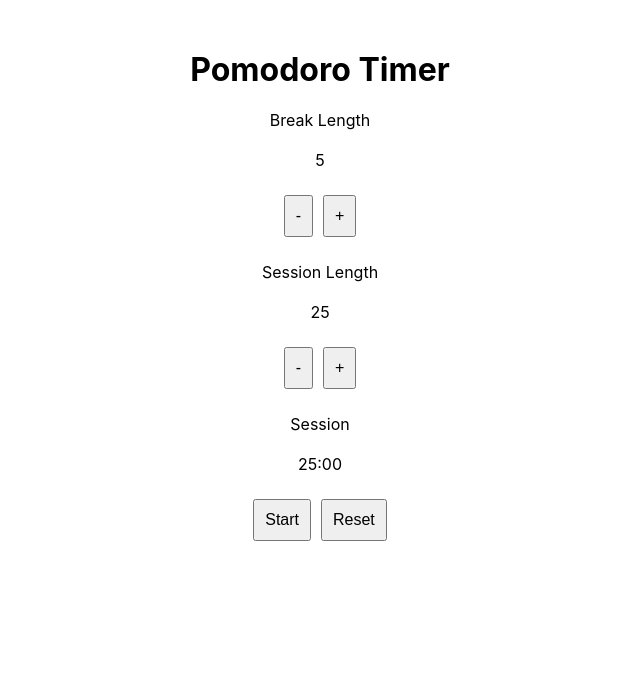
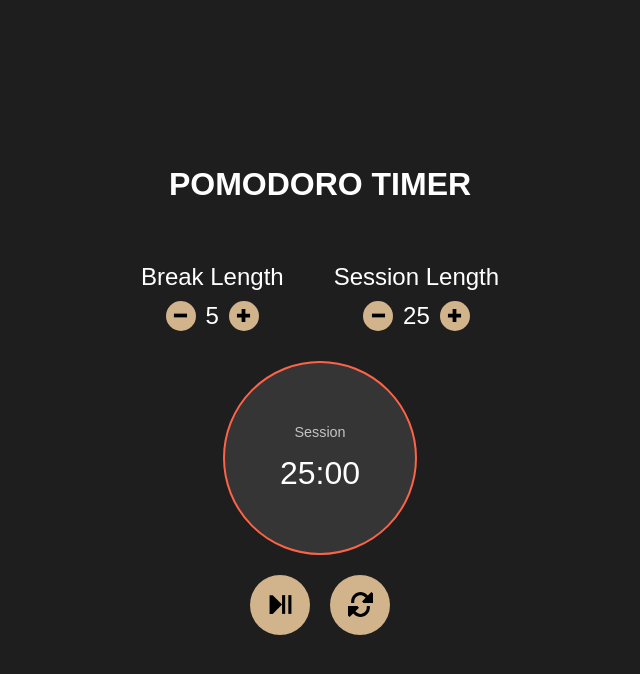
Before and after one commit to Adrien-25/clock_pomodoro, a React (Create React App) app: page / in a window 1280 px wide. Shown: the top 674 px of the page, without its empty margins (320-960 px from the left). Built offline with nearby package versions, Linux system fonts and the light colour scheme.

Commit message:
add style + add content

```diff
--- a/src/App.css
+++ b/src/App.css
@@ -1,18 +1,131 @@
+* {
+  margin: 0;
+  padding: 0;
+}
+body {
+  background-color: #1e1e1e;
+  color: #ffffff;
+  font-family: Arial, sans-serif;
+  display: flex;
+  align-items: center;
+  justify-content: center;
+  height: 100vh;
+  margin: 0;
+}
+
 .container {
   text-align: center;
-  margin-top: 50px;
+  display: flex;
+  flex-direction: column;
+  justify-content: center;
+  align-items: center;
+}
+
+h1 {
+  margin-bottom: 40px;
+  font-size: 2em;
+  text-transform: uppercase;
+
+}
+
+.timer-controls {
+  display: flex;
+  justify-content: space-around;
+  margin: 20px 0;
+  gap: 50px;
+  font-size: 1.5em;
+}
+.container-setting{
+  display: flex;
+    justify-content: center;
+    align-items: center;
+    padding: 10px 0;
+}
+#break-decrement,
+#break-increment,
+#session-decrement,
+#session-increment {
+  background-color: #d2b48c; /* Beige color */
+  color: #333;
+  border: none;
+  border-radius: 50%;
+  width: 30px;
+  height: 30px;
+  font-size: 1.5em;
+  margin: 0 10px;
+  cursor: pointer;
+  display: inline-flex;
+  align-items: center;
+  justify-content: center;
+}
+/* #break-label,  */
+.timer-controls svg {
+  width: 15px;
+  height: 15px;
+}
+
+.circle {
+  background-color: rgba(255, 255, 255, 0.1);
+  border-radius: 50%;
+  padding: 20px;
+  width: 150px;
+  height: 150px;
+  display: flex;
+  flex-direction: column;
+  align-items: center;
+  justify-content: center;
+  position: relative;
+}
+
+#break-circle {
+  border: 2px solid #ff6347; /* Tomato color */
+}
+
+#session-circle {
+  border: 2px solid #32cd32; /* Lime green color */
 }
 
 button {
-  margin: 5px;
-  padding: 10px;
-  font-size: 16px;
+  background: none;
+  border: none;
+  color: #ffffff;
+  font-size: 1.2em;
+  cursor: pointer;
 }
 
-h1 {
+.control-buttons {
+  margin-top: 20px;
+}
+
+.round-button {
+  background-color: #d2b48c; /* Beige color */
+  color: #333;
+  border: none;
+  border-radius: 50%;
+  width: 60px;
+  height: 60px;
+  font-size: 1.5em;
+  margin: 0 10px;
+  cursor: pointer;
+  display: inline-flex;
+  align-items: center;
+  justify-content: center;
+}
+
+.round-button i {
+  pointer-events: none;
+}
+
+#timer {
+  display: flex;
+  flex-direction: column;
+  gap: 15px;
+}
+
+#timer-label {
+  font-size: 0.9em;
+  opacity: 0.7;
+}
+#time-left {
   font-size: 2em;
 }
-
-div {
-  margin-bottom: 20px;
-}
--- a/src/App.js
+++ b/src/App.js
@@ -1,5 +1,6 @@
-import React, { useState, useEffect } from 'react';
-import './App.css'; // Add your styles here
+import React, { useState, useEffect } from "react";
+import "./App.css"; // Add your styles here
+import beepSound from "./assets/beep.mp3";
 
 const App = () => {
   const [sessionLength, setSessionLength] = useState(25);
@@ -7,12 +8,13 @@ const App = () => {
   const [timeLeft, setTimeLeft] = useState(25 * 60);
   const [isRunning, setIsRunning] = useState(false);
   const [isSession, setIsSession] = useState(true);
-  const [beep] = useState(new Audio("https://www.soundjay.com/button/sounds/beep-07.wav"));
+
+  const [beep] = useState(new Audio(beepSound));
 
   useEffect(() => {
     if (isRunning) {
       const timerId = setInterval(() => {
-        setTimeLeft(prev => {
+        setTimeLeft((prev) => {
           if (prev <= 0) {
             beep.play();
             if (isSession) {
@@ -42,33 +44,139 @@ const App = () => {
   const formatTime = (seconds) => {
     const minutes = Math.floor(seconds / 60);
     const secs = seconds % 60;
-    return `${String(minutes).padStart(2, '0')}:${String(secs).padStart(2, '0')}`;
+    return `${String(minutes).padStart(2, "0")}:${String(secs).padStart(
+      2,
+      "0"
+    )}`;
   };
 
   return (
     <div className="container">
       <h1>Pomodoro Timer</h1>
-      <div>
+      <div className="timer-controls">
+        <div className="break-container">
           <div id="break-label">Break Length</div>
+          <div className="container-setting">
+            <button
+              id="break-decrement"
+              onClick={() => setBreakLength((prev) => Math.max(1, prev - 1))}
+            >
+              <svg
+                xmlns="http://www.w3.org/2000/svg"
+                viewBox="0 0 16 16"
+                width="25px"
+                height="25px"
+                fill="white"
+              >
+                <path d="M1 10L1 6L15 6V10L1 10Z" fill="#000000" />
+              </svg>
+            </button>
+
             <div id="break-length">{breakLength}</div>
-        <button id="break-decrement" onClick={() => setBreakLength(prev => Math.max(1, prev - 1))}>-</button>
-        <button id="break-increment" onClick={() => setBreakLength(prev => Math.min(60, prev + 1))}>+</button>
+            <button
+              id="break-increment"
+              onClick={() => setBreakLength((prev) => Math.min(60, prev + 1))}
+            >
+              <svg
+                xmlns="http://www.w3.org/2000/svg"
+                viewBox="0 0 16 16"
+                width="25px"
+                height="25px"
+                fill="black"
+              >
+                <path
+                  d="M10 1H6V6L1 6V10H6V15H10V10H15V6L10 6V1Z"
+                  fill="#000000"
+                />
+              </svg>
+            </button>
           </div>
-      <div>
+        </div>
+
+        <div className="session-container">
           <div id="session-label">Session Length</div>
+          <div className="container-setting">
+            <button
+              id="session-decrement"
+              onClick={() => setSessionLength((prev) => Math.max(1, prev - 1))}
+            >
+              <svg
+                xmlns="http://www.w3.org/2000/svg"
+                viewBox="0 0 16 16"
+                width="25px"
+                height="25px"
+                fill="black"
+              >
+                <path d="M1 10L1 6L15 6V10L1 10Z" fill="#000000" />
+              </svg>
+            </button>
+
             <div id="session-length">{sessionLength}</div>
-        <button id="session-decrement" onClick={() => setSessionLength(prev => Math.max(1, prev - 1))}>-</button>
-        <button id="session-increment" onClick={() => setSessionLength(prev => Math.min(60, prev + 1))}>+</button>
+            <button
+              id="session-increment"
+              onClick={() => setSessionLength((prev) => Math.min(60, prev + 1))}
+            >
+              <svg
+                xmlns="http://www.w3.org/2000/svg"
+                viewBox="0 0 16 16"
+                width="25px"
+                height="25px"
+                fill="black"
+              >
+                <path
+                  d="M10 1H6V6L1 6V10H6V15H10V10H15V6L10 6V1Z"
+                  fill="#000000"
+                />
+              </svg>
+            </button>
           </div>
-      <div>
+        </div>
+      </div>
+
+      <div className="circle " id="break-circle">
+        <div id="timer">
           <div id="timer-label">{isSession ? "Session" : "Break"}</div>
           <div id="time-left">{formatTime(timeLeft)}</div>
         </div>
-      <button id="start_stop" onClick={() => setIsRunning(!isRunning)}>
-        {isRunning ? "Pause" : "Start"}
+      </div>
+      <div className="control-buttons">
+        <button
+          id="start_stop"
+          onClick={() => setIsRunning(!isRunning)}
+          className="round-button"
+        >
+          <svg
+            xmlns="http://www.w3.org/2000/svg"
+            viewBox="0 0 16 16"
+            fill="black"
+            width="25px"
+            height="25px"
+          >
+            <path d="M1 14H3L9 8L3 2H1V14Z" fill="#000000" />
+            <path d="M15 2H13V14H15V2Z" fill="#000000" />
+            <path d="M9 2H11V14H9V2Z" fill="#000000" />
+          </svg>
         </button>
-      <button id="reset" onClick={resetTimer}>Reset</button>
-      <audio id="beep" src="https://www.soundjay.com/button/sounds/beep-07.wav" preload="auto"></audio>
+        <button id="reset" onClick={resetTimer} className="round-button">
+          <svg
+            xmlns="http://www.w3.org/2000/svg"
+            viewBox="0 0 16 16"
+            fill="black"
+            width="25px"
+            height="25px"
+          >
+            <path
+              d="M10 7L9 6L11.2929 3.70711L10.7071 3.12132C9.98914 2.40335 9.01536 2 8 2C6.98464 2 6.01086 2.40335 5.29289 3.12132L5.20711 3.20711C4.43421 3.98 4 5.02828 4 6.12132L4 7L2 7V6.12132C2 4.49785 2.64492 2.94086 3.79289 1.79289L3.87868 1.70711C4.97172 0.614064 6.4542 0 8 0C9.54579 0 11.0283 0.614064 12.1213 1.70711L12.7071 2.29289L15 0L16 1V7H10Z"
+              fill="#000000"
+            />
+            <path
+              d="M5.29289 12.8787C6.01086 13.5966 6.98464 14 8 14C9.01536 14 9.98914 13.5967 10.7071 12.8787L10.7929 12.7929C11.5658 12.02 12 10.9717 12 9.87868V9L14 9V9.87868C14 11.5022 13.3551 13.0591 12.2071 14.2071L12.1213 14.2929C11.0283 15.3859 9.5458 16 8 16C6.45421 16 4.97172 15.3859 3.87868 14.2929L3.29289 13.7071L1 16L0 15L9.53674e-07 9L6 9L7 10L4.70711 12.2929L5.29289 12.8787Z"
+              fill="#000000"
+            />
+          </svg>
+        </button>
+      </div>
+      <audio id="beep" src={beepSound} preload="auto"></audio>
     </div>
   );
 };
```
Also changed, not shown: 1 other file (tests, documents, lock files or other folders). Lines whose indentation alone changed are shown as unchanged.
